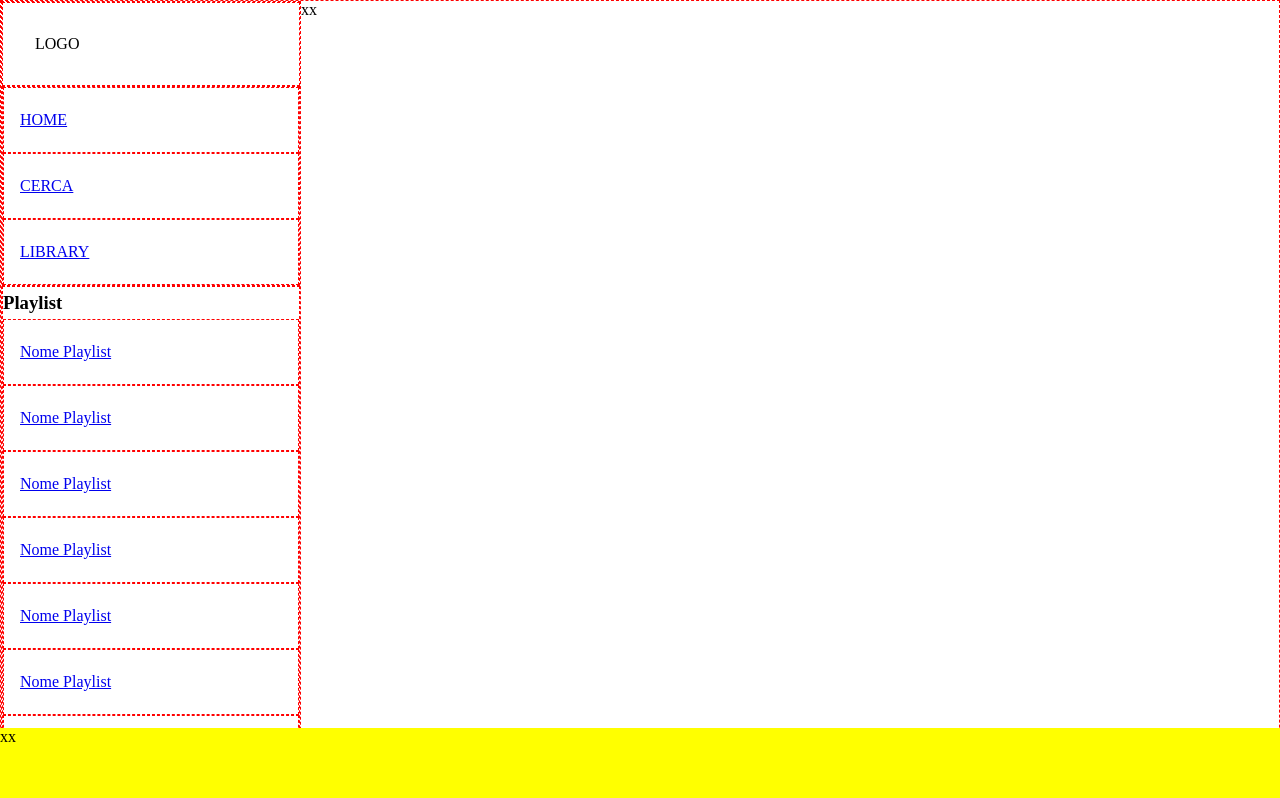
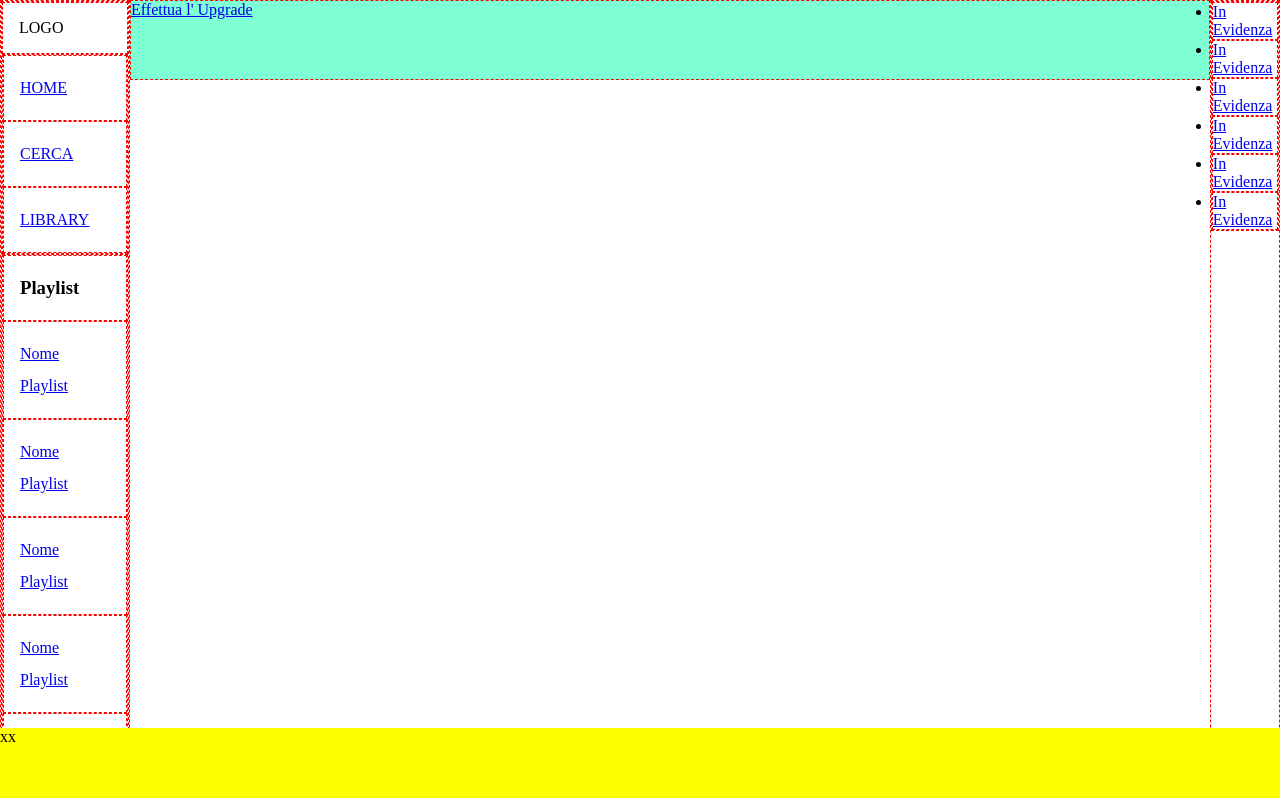
Before and after one commit to SorayaBoolean/html-css-spotifyweb, a plain HTML site: page index.html in a window 1280 px wide. Shown: the top 798 px of the page. Drawn offline with Linux system fonts and the light colour scheme.

Commit message:
layout: I added section for call to action at the top of the main section and added the main container for central contents, I need to fix because I have to insert this last part under call to action row

```diff
--- a/css/style.css
+++ b/css/style.css
@@ -14,9 +14,6 @@
 
 /***********General-Rules**********/
 
-.container-body{
-    display:flex;
-}
 
 .flex{
     display: flex;
@@ -29,14 +26,14 @@
 .text-white{
     color: #fff;
 }
-
-/************Header************/
+/**************MAIN*****************/
+/************Side-bar************/
  .side-bar-main{
-   width:300px ;
+    height: 100%;
 }
 
 .side-bar-main .logo {
-padding: 2rem;
+padding: 1rem;
 }
 
 .side-bar-top, .side-bar-playlist, .side-bar-bottom {
@@ -48,8 +45,9 @@ padding: 1rem;
 }
 
 .side-bar-bottom{
-    margin-top: 1000px;
+    margin-top: 100px;
     margin-bottom:4.5rem;
+
 }
 
 .side-bar-main .box{
@@ -57,9 +55,15 @@ padding: 1rem;
 }
 
 
-/************Main***************/
-
-
+/************Main-Top***************/
+.call-to-action{
+    height: 80px;
+    width: 100%;
+}
+/***********Main-Content*************/
+.main-content{
+    display: ;
+}
 
 
 
@@ -82,9 +86,10 @@ footer{
 
 /**********Media-Query***********/
 
-@media screen {
+@media screen and(min-height:150px) {
 
-}
+    }
+
 
 
 
@@ -102,3 +107,7 @@ footer{
 div, li{
     border: 1px dashed red;
 }
+
+.call-to-action{
+    background-color: aquamarine;
+}
--- a/index.html
+++ b/index.html
@@ -11,12 +11,12 @@
     <title>Spotify</title>
 </head>
 <body class="debug">
-    <div class="container-body">
 
-        <header class="side-bar-main">
 
+
+        <main class="flex">
+            <div class="side-bar-main">
                 <div class="container-side-bar flex flex-column">
-
                     <div class="logo">LOGO</div>
 
                     <div class="side-bar-top">
@@ -28,8 +28,8 @@
                     </div>
 
                     <div class="side-bar-playlist">
-                        <h3>Playlist</h3>
                                 <ul>
+                                    <li><h3>Playlist</h3></li>
                                     <li class="side-bar box"><a href="#">Nome Playlist</a></li>
                                     <li class="side-bar box"><a href="#">Nome Playlist</a></li>
                                     <li class="side-bar box"><a href="#">Nome Playlist</a></li>
@@ -46,27 +46,40 @@
                             <span class="side-bar-btn"><a href="#">BTN</a></span>
                             <span>Installa App</span>
                         </div>
-
                         <div class="side-bar box">
                             <span class="side-bar-btn"><a href="#">IMG</a></span>
-                            <span>Installa App</span>
+                            <span>Soraya Khyabani</span>
+                        </div>
+                    </div>
+
+                </div>
             </div>
 
 
-
+                <div class="call-to-action">
+                    <a href="#">Effettua l' Upgrade</a>
+                </div>
+                <div class="main-content">
+                    <div>
+                        <ul>
+                            <li><a href="#">In Evidenza</a></li>
+                            <li><a href="#">In Evidenza</a></li>
+                            <li><a href="#">In Evidenza</a></li>
+                            <li><a href="#">In Evidenza</a></li>
+                            <li><a href="#">In Evidenza</a></li>
+                            <li><a href="#">In Evidenza</a></li>
+                        </ul>
+                    </div>
+                </div>
             </div>
 
-            </div>
-        </header>
-
-        <main>xx</main>
-
+        </main>
         <footer>xx</footer>
 
 
 
 
-    </div>
+
 
 </body>
 </html>
```
Lines whose indentation alone changed are shown as unchanged.
